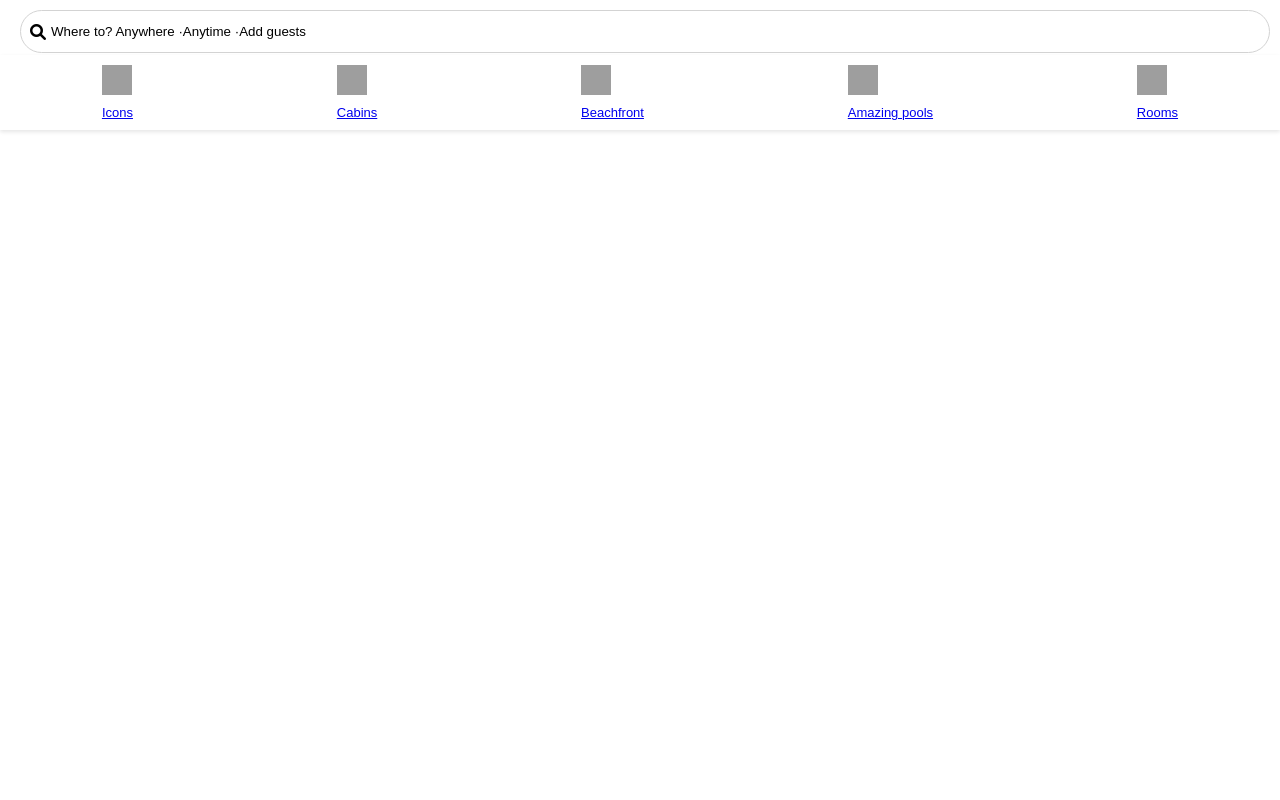
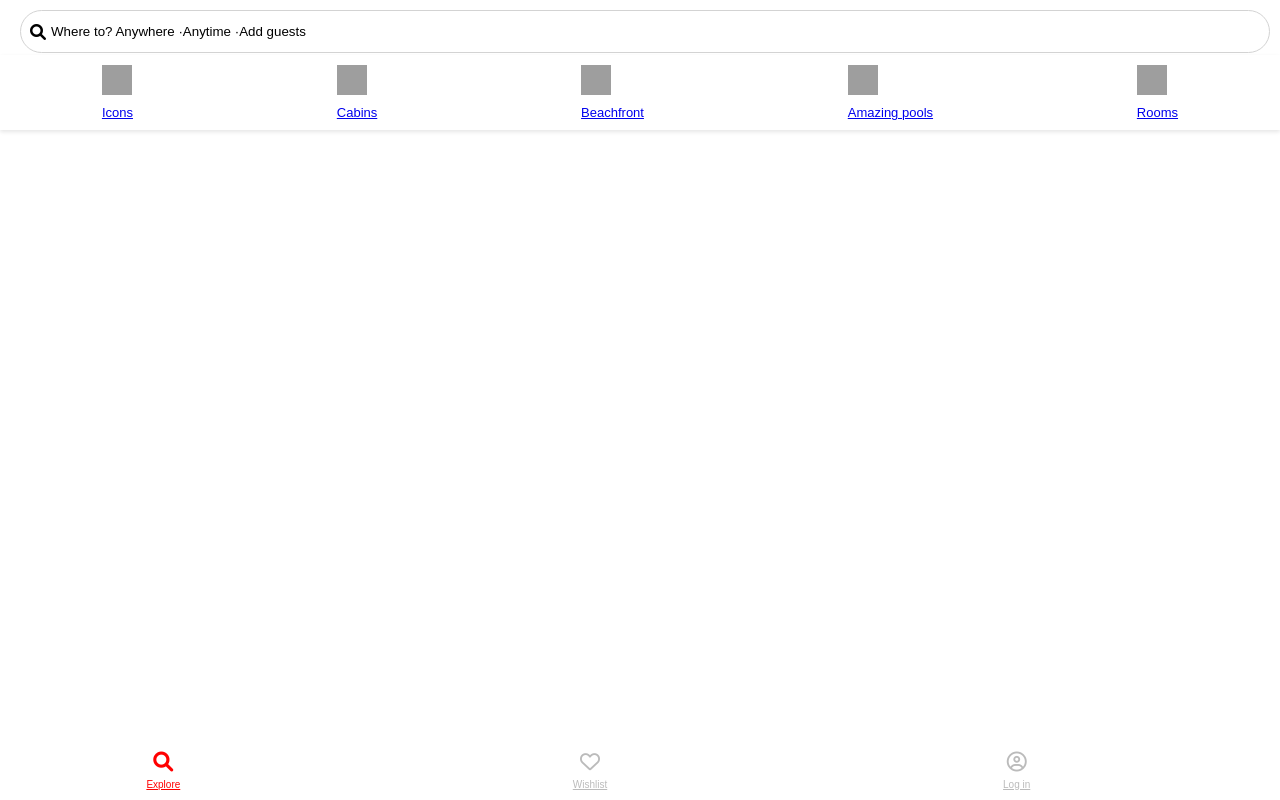
Before and after one commit to Mahik99/Airbnb-mobile-copy, a plain HTML site: page index.html in a window 1280 px wide. Drawn offline with Linux system fonts and the light colour scheme; grey boxes are pictures that could not be loaded.

Commit message:
Added and styled footer nav bar

```diff
--- a/index.html
+++ b/index.html
@@ -47,6 +47,31 @@
 </header>
 
 
+<main>
+
+  <div class="footer-nav">
+      <a href="#" type="button" class="explore-nav">
+      <div class="footer-nav-icon">
+      <i class="fa-solid fa-magnifying-glass"></i>
+  </div>
+  <div class="footer-nav-button-label">Explore</div></a>
+
+      <a href="#" type="button" class="wishlist-nav">
+          <div class="footer-nav-icon">
+      <i class="fa-regular fa-heart"></i>
+  </div>
+  <div class="footer-nav-button-label">Wishlist</div></a>
+
+      <a href="#" class="login-nav">
+          <div class="footer-nav-icon">
+      <i class="fa-regular fa-circle-user"></i>
+  </div>
+  <div class="footer-nav-button-label">Log in</div></a>
+  </div>
+
+  </main>
+
+
 
 
 </body>
--- a/styles.css
+++ b/styles.css
@@ -76,3 +76,38 @@ header {
     height: 30px;
     margin-bottom: 10px;
 }
+
+.footer-nav {
+    position: fixed;
+    bottom: 0;
+    width: 100%;
+    background-color: white;
+    padding: 10px 0;
+    text-align: center;
+    z-index: 1;
+    display: flex;
+    justify-content: space-around;
+    margin-left: -50px;
+    }
+
+.footer-nav a {
+    display: flex;
+    flex-direction: column;
+    align-items: center;
+    justify-content: center;
+    color: #bbb;
+    flex: 1;
+    }
+
+.footer-nav-icon {
+    font-size: 20px;
+    margin-bottom: 5px;
+    }
+
+.footer-nav-button-label {
+    font-size: 10px;
+    }
+
+.explore-nav {
+    color: red !important;
+    }
```
